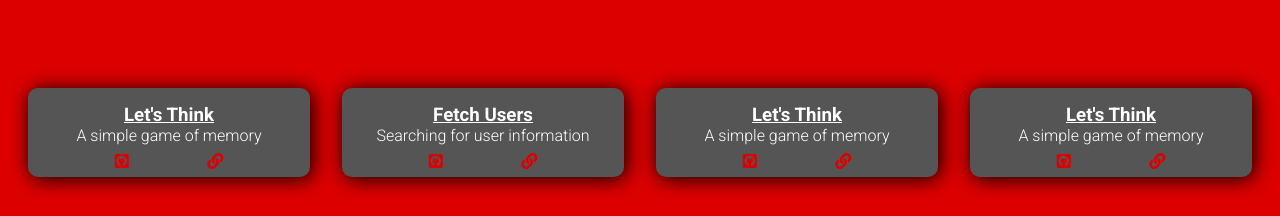
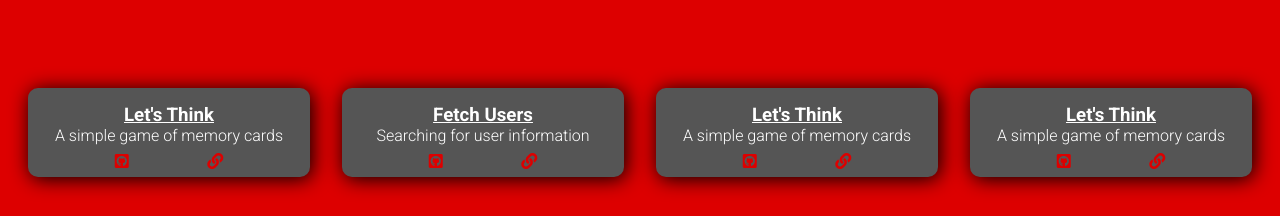
Before and after one commit to Agusdben/Portafolio-, a plain HTML site: page index.html in a window 1280 px wide. Shown: the part 1940-2156 px from the top of the page. Drawn offline with Linux system fonts and the light colour scheme.

Commit message:
cards word

```diff
--- a/index.html
+++ b/index.html
@@ -40,7 +40,7 @@
             <div class="project__container">
                 <div class="project__card">
                     <h3 class="project__title">Let's Think</h3>
-                    <p class="project__description">A simple game of memory</p>
+                    <p class="project__description">A simple game of memory cards</p>
                     <div class="project__links">
                         <a class="project__link" href="https://github.com/Agusdben/Let-s-think" target="_blank"><i class="fab fa-github-square"></i></a>
                         <a class="project__link" href="https://letsthink.netlify.app/" target="_blank"><i class="fas fa-link"></i></a>
@@ -58,7 +58,7 @@
 
                 <div class="project__card">
                     <h3 class="project__title">Let's Think</h3>
-                    <p class="project__description">A simple game of memory</p>
+                    <p class="project__description">A simple game of memory cards</p>
                     <div class="project__links">
                         <a class="project__link" href="https://github.com/Agusdben/Let-s-think" target="_blank"><i class="fab fa-github-square"></i></a>
                         <a class="project__link" href="https://letsthink.netlify.app/" target="_blank"><i class="fas fa-link"></i></a>
@@ -67,7 +67,7 @@
 
                 <div class="project__card">
                     <h3 class="project__title">Let's Think</h3>
-                    <p class="project__description">A simple game of memory</p>
+                    <p class="project__description">A simple game of memory cards</p>
                     <div class="project__links">
                         <a class="project__link" href="https://github.com/Agusdben/Let-s-think" target="_blank"><i class="fab fa-github-square"></i></a>
                         <a class="project__link" href="https://letsthink.netlify.app/" target="_blank"><i class="fas fa-link"></i></a>
```
